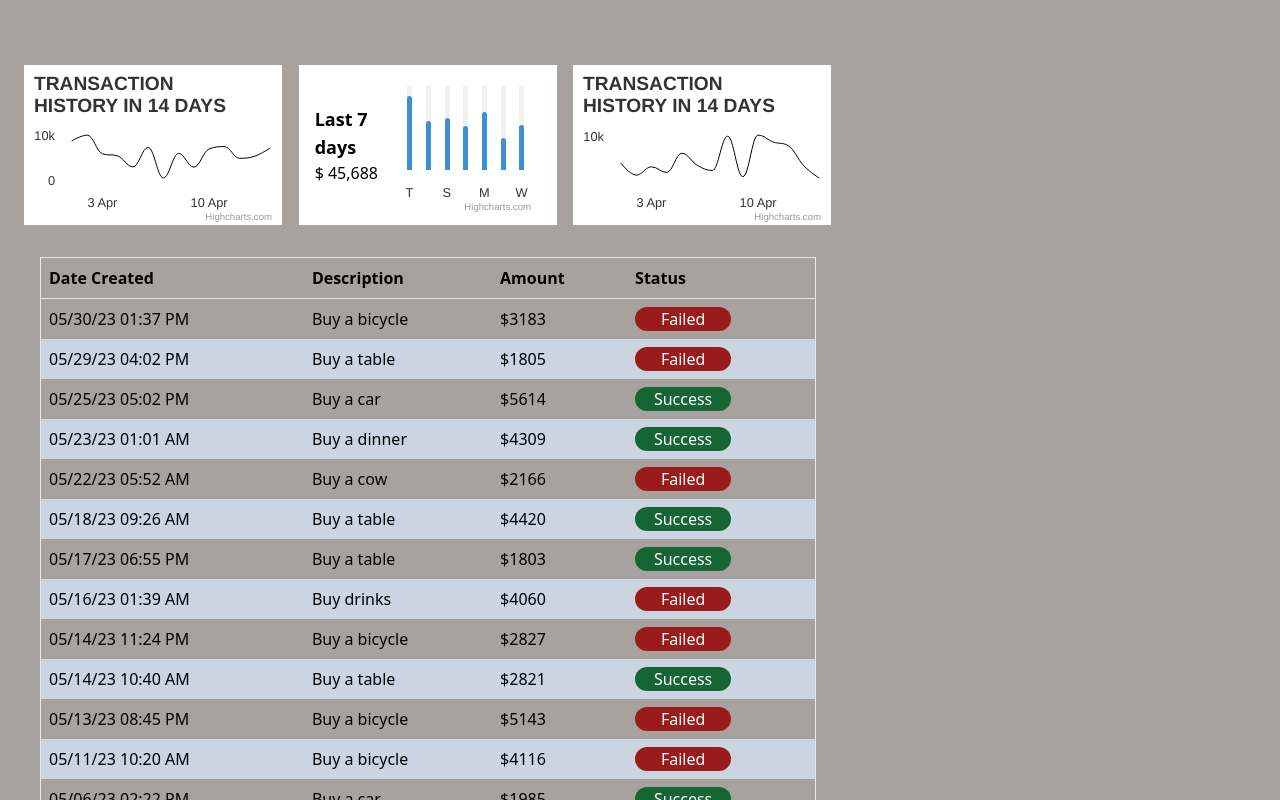
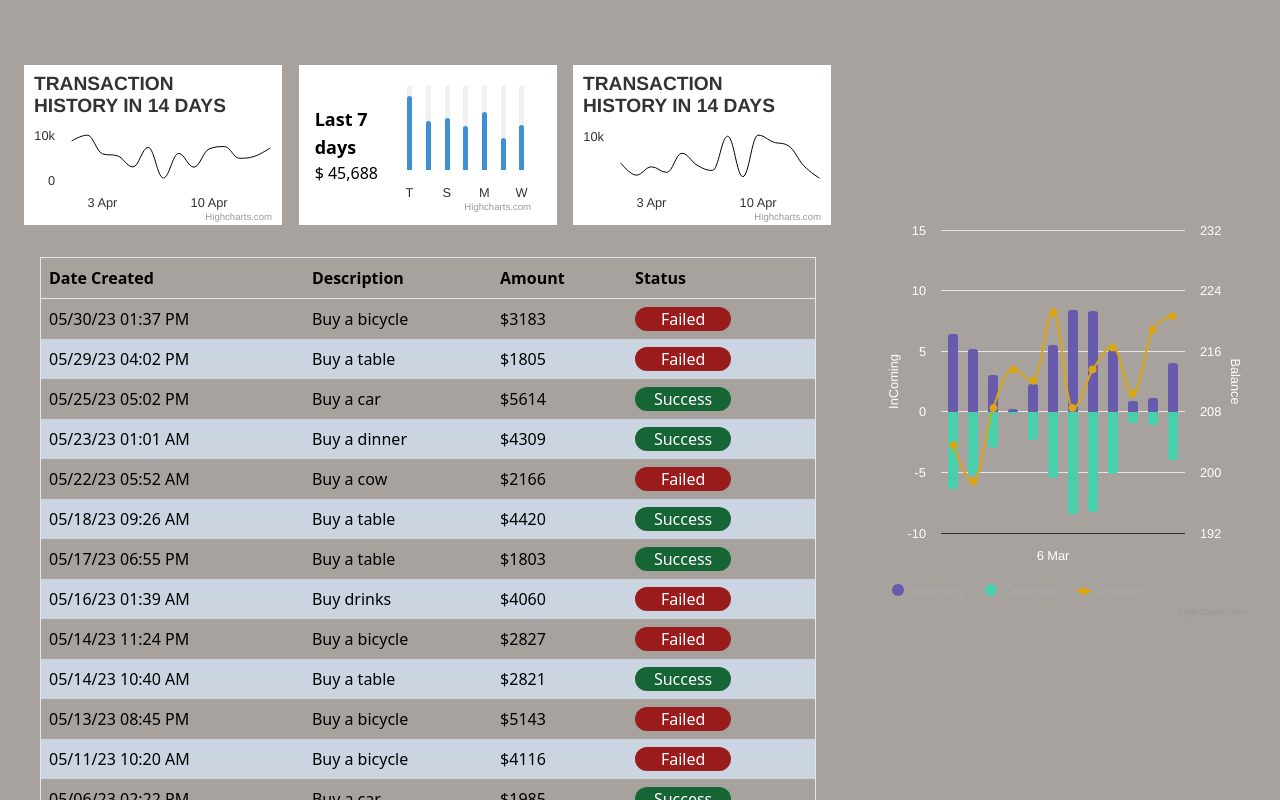
Before and after one commit to lee926427/cycatena_take_home, a React (Vite) app: page / in a window 1280 px wide. Shown: the top 800 px of the page. Built offline with nearby package versions, Linux system fonts and the light colour scheme.

Commit message:
feat: 🎸 add IncomingChart

```diff
--- a/src/App.tsx
+++ b/src/App.tsx
@@ -1,9 +1,9 @@
-import { Suspense } from "react";
 import { ErrorBoundary } from "react-error-boundary";
 import {
   TransactionHistoryChart,
   LatestWeekChart,
   PaymentHistoryTable,
+  IncomingChart,
 } from "./components";
 
 import "./assets/styles/index.css";
@@ -37,7 +37,7 @@ function App() {
         </section>
         <section className="col-span-3 row-span-12 bg-stone-400 dark:bg-slate-800">
           <ErrorBoundary fallback={<div></div>}>
-            <Suspense fallback={<div>loading</div>}></Suspense>
+              <IncomingChart />
           </ErrorBoundary>
         </section>
       </main>
--- /dev/null
+++ b/src/components/IncomingChart/IncomingChart.tsx
@@ -0,0 +1,130 @@
+import { useState } from "react";
+import Highcharts from "highcharts";
+import HighchartsReact from "highcharts-react-official";
+
+export function IncomingChart() {
+  const [data] = useState([
+    {
+      name: "Incoming",
+      type: "column",
+      data: [6.4, 5.2, 3.0, 0.2, 2.3, 5.5, 8.4, 8.3, 5.1, 0.9, 1.1, 4.0],
+      pointStart: Date.UTC(2023, 2, 1),
+      pointInterval: 1000 * 60 * 60 * 24,
+      color: "#685BAD",
+    },
+    {
+      name: "Outgoing",
+      type: "column",
+      data: [
+        -6.4, -5.2, -3.0, -0.2, -2.3, -5.5, -8.4, -8.3, -5.1, -0.9, -1.1, -4.0,
+      ],
+      pointStart: Date.UTC(2023, 2, 1),
+      pointInterval: 1000 * 60 * 60 * 24,
+      color: "#49CFAB",
+      negativeColor: "#49CFAB",
+    },
+    {
+      name: "Balance",
+      type: "spline",
+      color: "#dca613",
+      data: [
+        203.6, 198.8, 208.5, 213.6, 212.1, 221.1, 208.5, 213.6, 216.5, 210.4,
+        218.8, 220.6,
+      ],
+      pointStart: Date.UTC(2023, 2, 1),
+      pointInterval: 1000 * 60 * 60 * 24,
+      yAxis: 1,
+    },
+  ]);
+  const chartOptions = {
+    title: {
+      text: ``,
+      align: "left",
+    },
+    chart: {
+      type: "column",
+      backgroundColor: "#00000000",
+    },
+    xAxis: {
+      type: "datetime",
+      title: {
+        text: null,
+        style: {
+          color: "#fff",
+        },
+      },
+      labels: {
+        style: {
+          color: "#fff",
+        },
+      },
+      tickInterval: 7 * 24 * 3600 * 1000, // one week
+      tickWidth: 0,
+    },
+
+    yAxis: [
+      {
+        title: {
+          text: "InComing",
+          style: {
+            color: "#fff",
+          },
+        },
+        labels: {
+          style: {
+            color: "#fff",
+          },
+        },
+      },
+      {
+        title: {
+          text: "Balance",
+          style: {
+            color: "#fff",
+          },
+        },
+        labels: {
+          style: {
+            color: "#fff",
+          },
+        },
+        opposite: true,
+      },
+    ],
+    plotOptions: {
+      column: {
+        grouping: false,
+        shadow: false,
+        borderWidth: 0,
+        dataLabels: {
+          enabled: false,
+        },
+      },
+    },
+    tooltip: {
+      shared: true,
+    },
+    legend: {
+      align: "left",
+      verticalAlign: "bottom",
+      borderWidth: 0,
+      itemStyle: {
+        color: "#aaa",
+      },
+      itemHoverStyle: {
+        color: "#fff",
+      },
+    },
+    series: data,
+  };
+
+  if (data.length === 0) {
+    return <div className="w-full h-40">loading</div>;
+  }
+
+  return (
+    <main className="h-full flex items-center">
+      <HighchartsReact highcharts={Highcharts} options={chartOptions} />
+    </main>
+  );
+}
--- /dev/null
+++ b/src/components/IncomingChart/index.ts
@@ -0,0 +1 @@
+export * from "./IncomingChart";
--- a/src/components/index.ts
+++ b/src/components/index.ts
@@ -1,3 +1,4 @@
+export * from "./IncomingChart";
 export * from "./LatestWeekChart";
 export * from "./PaymentHistoryTable";
 export * from "./TransactionHistoryChart";
```
